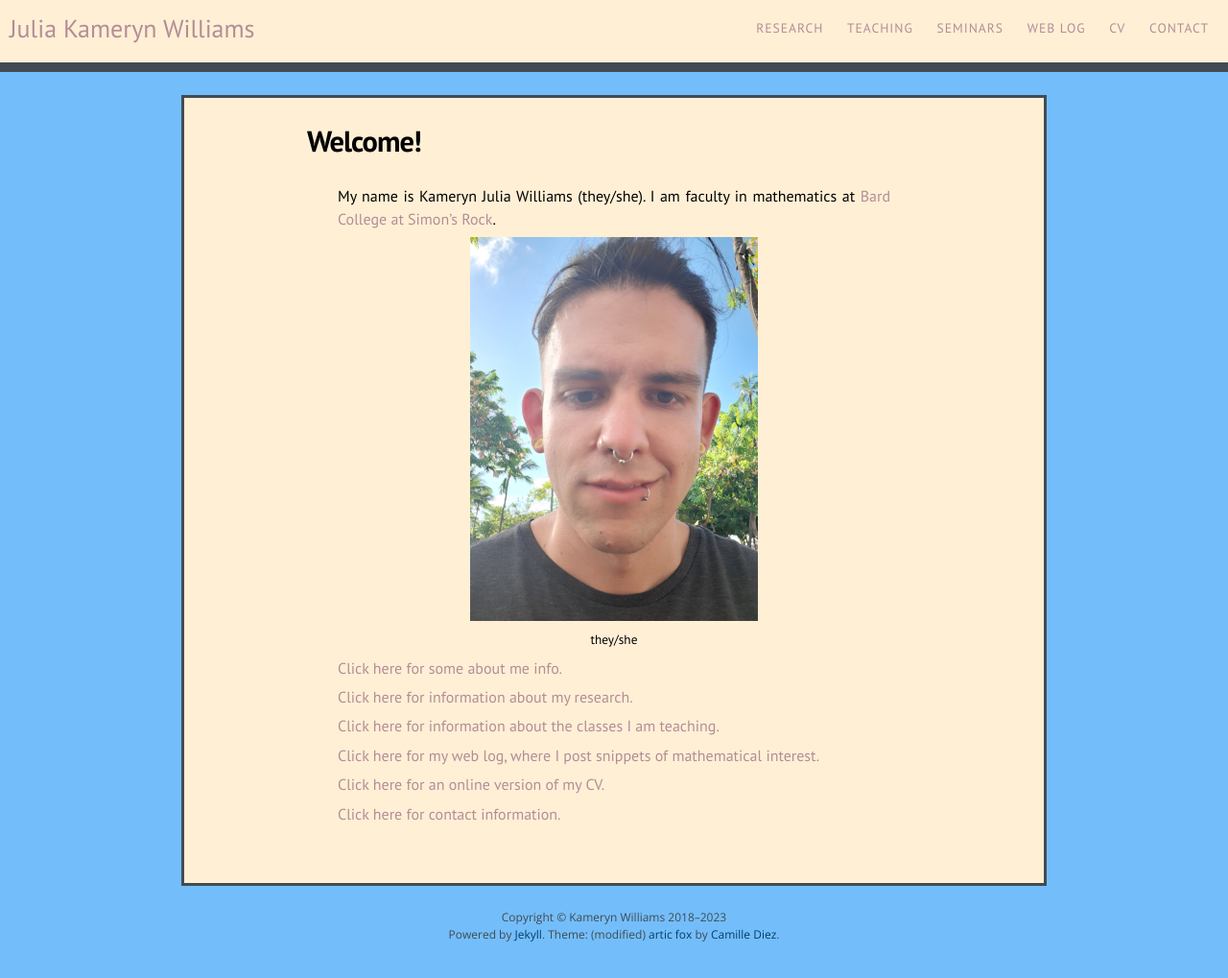
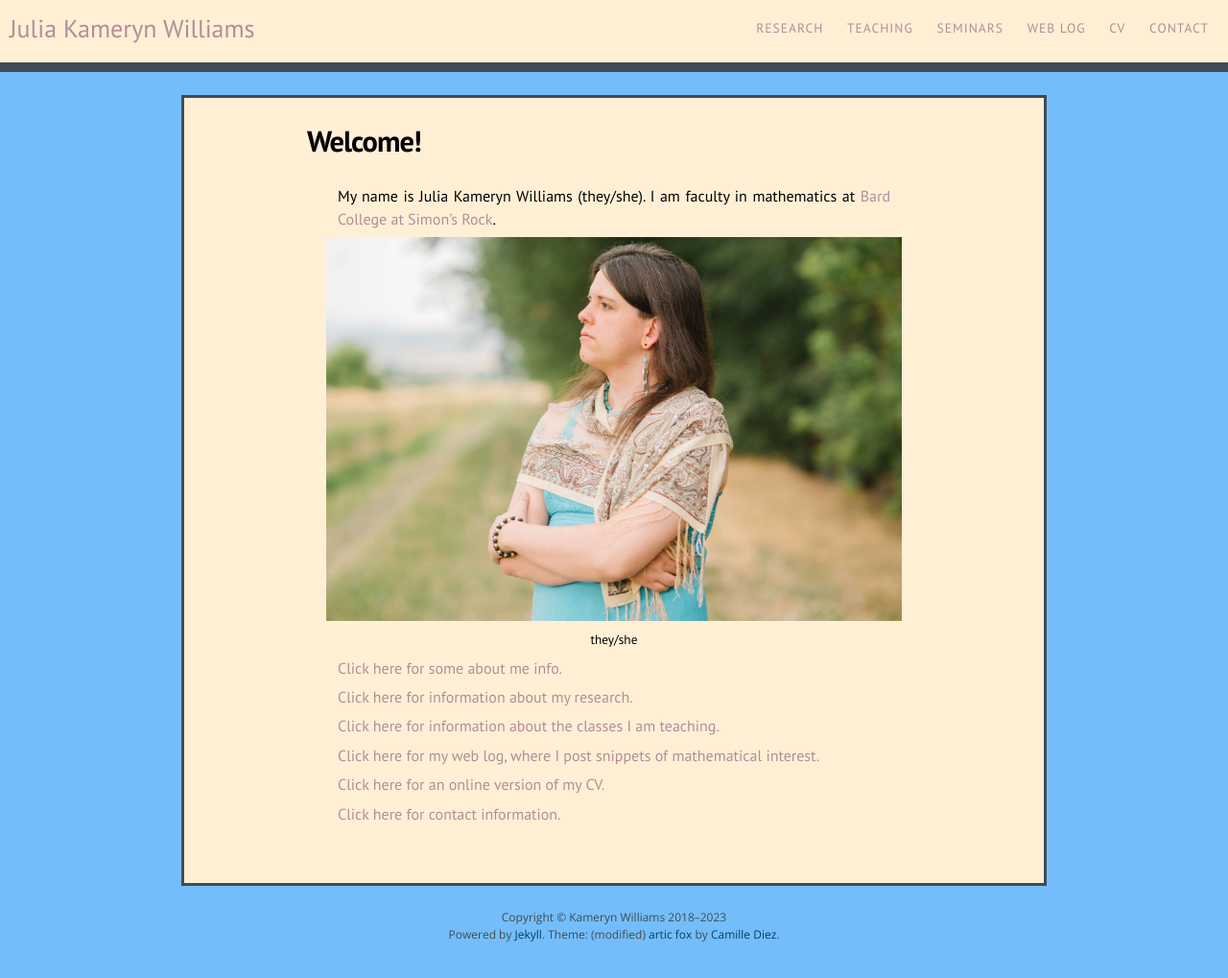
Before and after one commit to kamerynjw/kamerynjw.github.io, a Jekyll site: the page built from index.md, in a window 1280 px wide. Shown: the whole page at 96% size. Built offline with Jekyll 4.4.1, drawn with Linux system fonts in a browser that asks for light colours; nearby versions of some CDN libraries.

Commit message:
changed pic on main page

```diff
--- a/index.md
+++ b/index.md
@@ -3,10 +3,10 @@ layout: page
 title: Welcome!
 ---
 
-My name is Kameryn Julia Williams (they/she). I am faculty in mathematics at [Bard College at Simon's Rock](https://simons-rock.edu/academics/program-overview/mathematics/index.php).
+My name is Julia Kameryn Williams (they/she). I am faculty in mathematics at [Bard College at Simon's Rock](https://simons-rock.edu/academics/program-overview/mathematics/index.php).
 
 <center>
-<img src="/pics/kameryn.jpg" width="300" height="400" alt="An outdated picture of me.">
+<img src="/pics/julia.jpg" width="600" height="400" alt="A picture of me.">
 
 <p><small>they/she</small></p>
 </center>
```
Also changed, not shown: about.md (+2 -2 lines), pics/julia.jpg (added).
